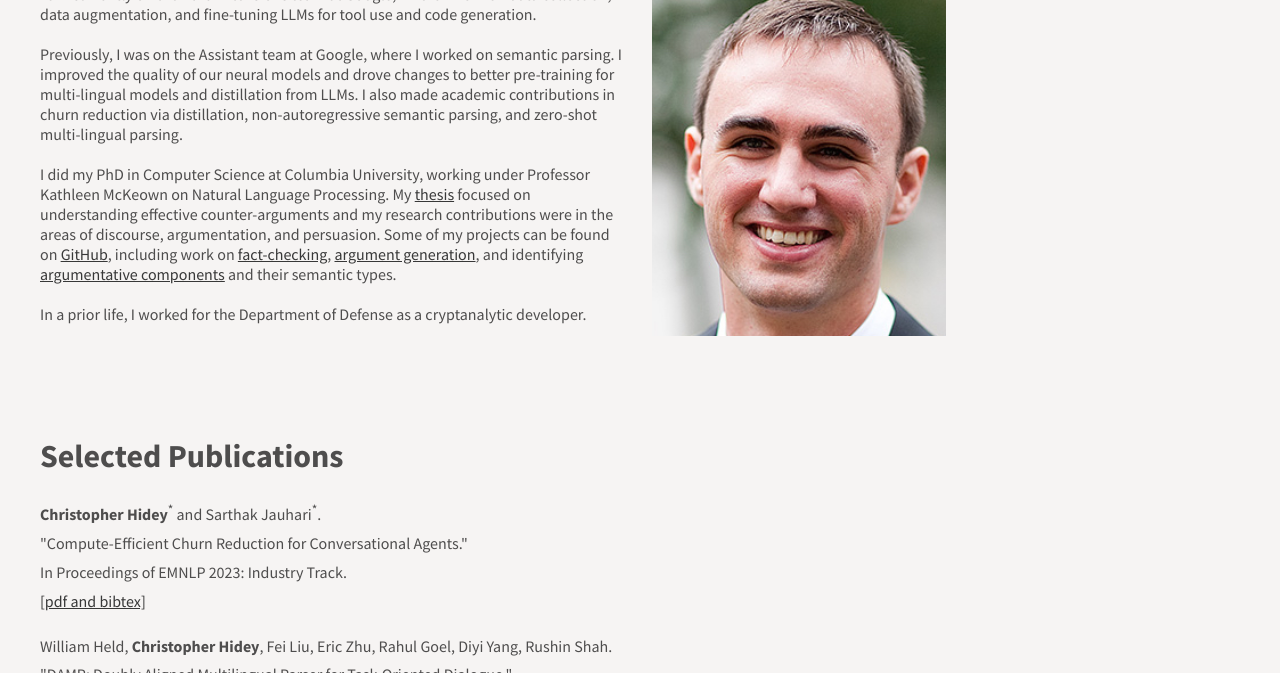
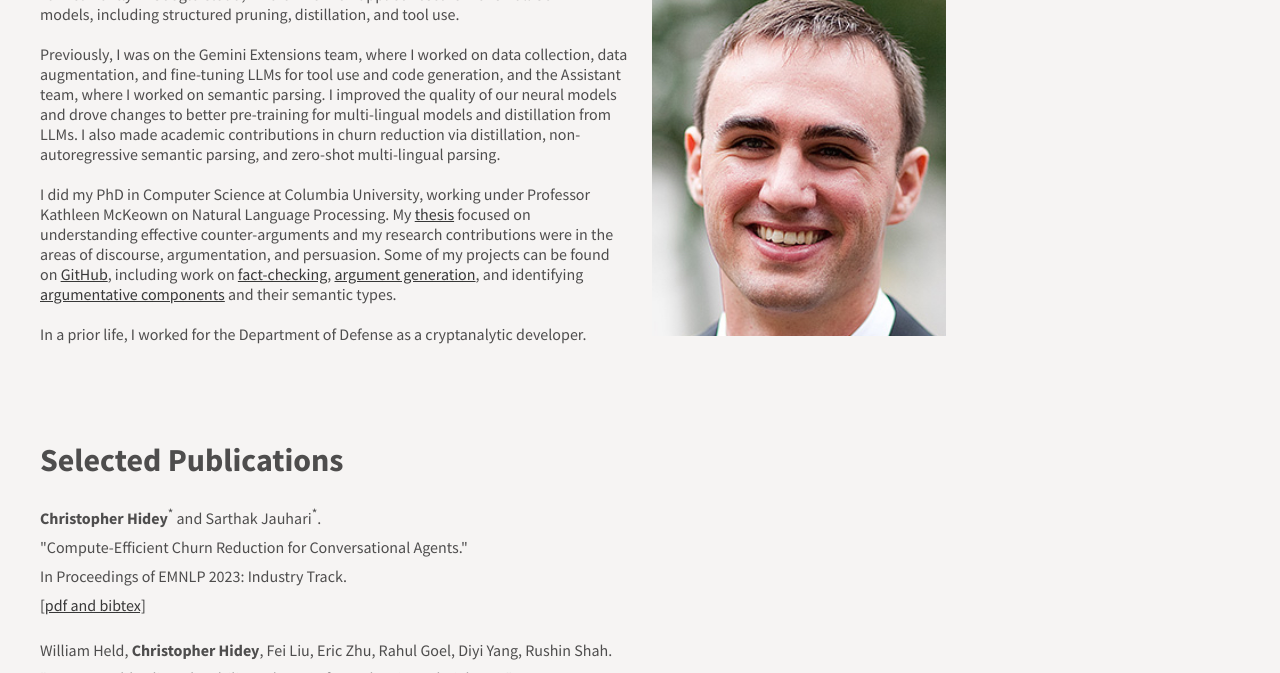
Before and after one commit to chridey/chridey.github.io, a plain HTML site: page index.html in a window 1280 px wide. Shown: the part 427-1100 px from the top of the page. Drawn offline with Linux system fonts and the light colour scheme.

Commit message:
Update work history

```diff
--- a/index.html
+++ b/index.html
@@ -42,10 +42,10 @@ Released : 20130811
 </header>
 
 <div id="content">
-I am currently on the Bard Extensions team at Google, where I work on data collection, data augmentation, and fine-tuning LLMs for tool use and code generation.
+I am currently in Google Cloud, where I work on applied research for small Gemini models, including structured pruning, distillation, and tool use.
 <br/>
 <br/>
-Previously, I was on the Assistant team at Google, where I worked on semantic parsing. I improved the quality of our neural models and drove changes to better pre-training for multi-lingual models and distillation from LLMs.
+Previously, I was on the Gemini Extensions team, where I worked on data collection, data augmentation, and fine-tuning LLMs for tool use and code generation, and the Assistant team, where I worked on semantic parsing. I improved the quality of our neural models and drove changes to better pre-training for multi-lingual models and distillation from LLMs.
 I also made academic contributions in churn reduction via distillation, non-autoregressive semantic parsing, and zero-shot multi-lingual parsing.
 <br/>
 <br/>
```
